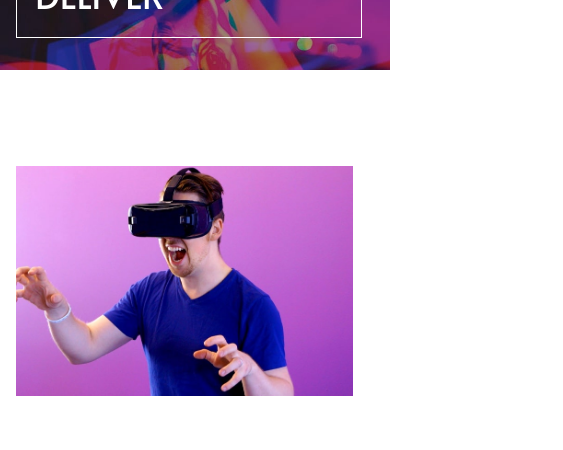
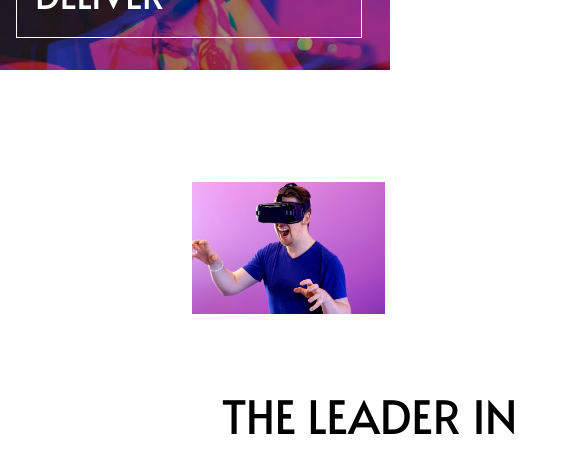
Before and after one commit to Alan-H-H/Vue__Scss__Landing__Loopstudios, a Vue app: page / in a window 390 px wide. Shown: the part 435-885 px from the top of the page, 563 px wide, since content can reach past the window. Built offline with nearby package versions, Linux system fonts and the light colour scheme.

Commit message:
Actualizar index.css

```diff
--- a/src/assets/index.css
+++ b/src/assets/index.css
@@ -203,13 +203,13 @@
   }
   .top {
     padding-top: 6em;
-    padding-left: 1em;
   }
   .top .text {
     width: 90%;
     font-size: 18px;
     margin-left: 0;
     margin-top: 0;
+    padding: 1em;
     text-align: center;
   }
   .top .topsection {
@@ -223,6 +223,7 @@
   }
   .top img {
     width: 90%;
+    padding: 1em;
   }
   .sectionbottom {
     display: flex;
```
